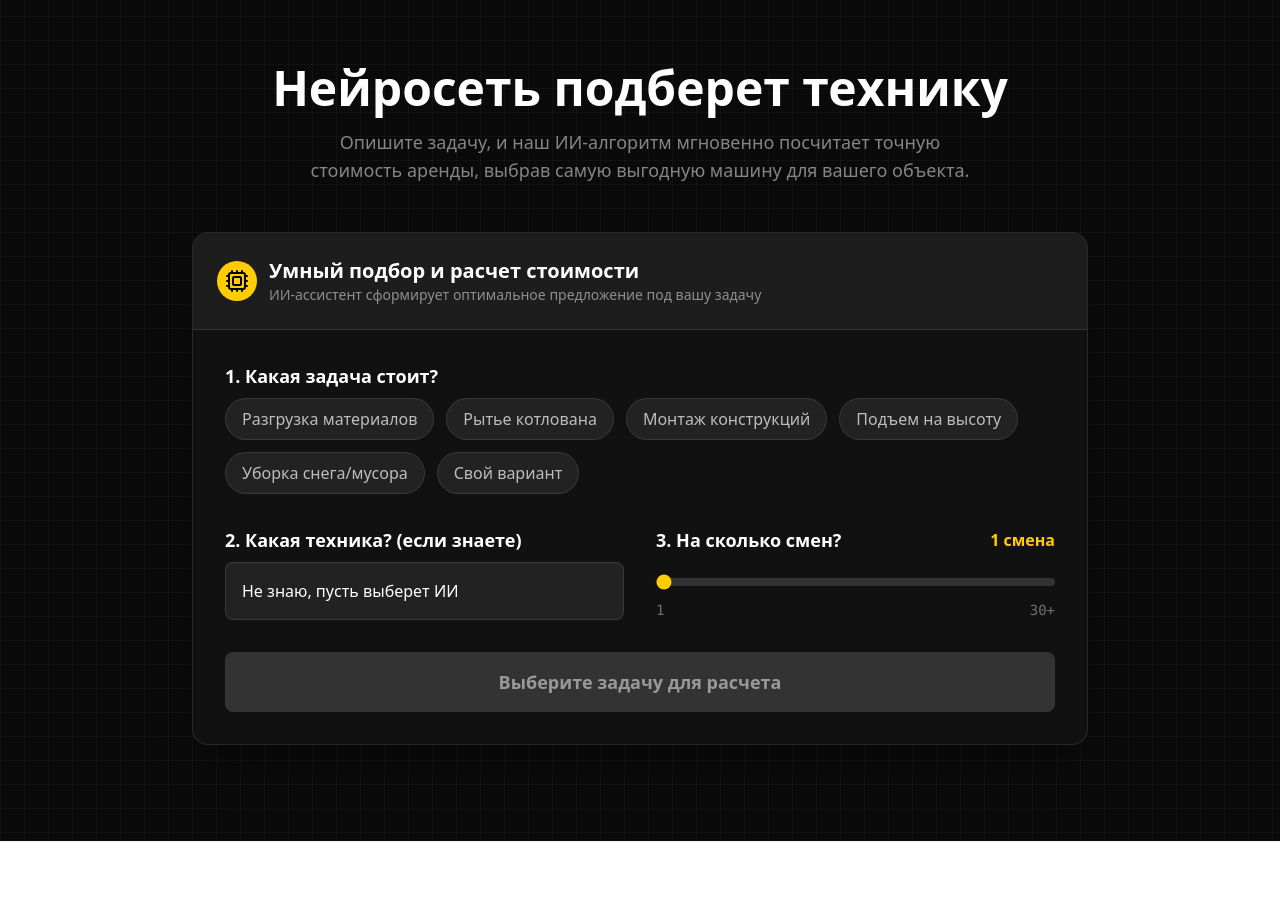
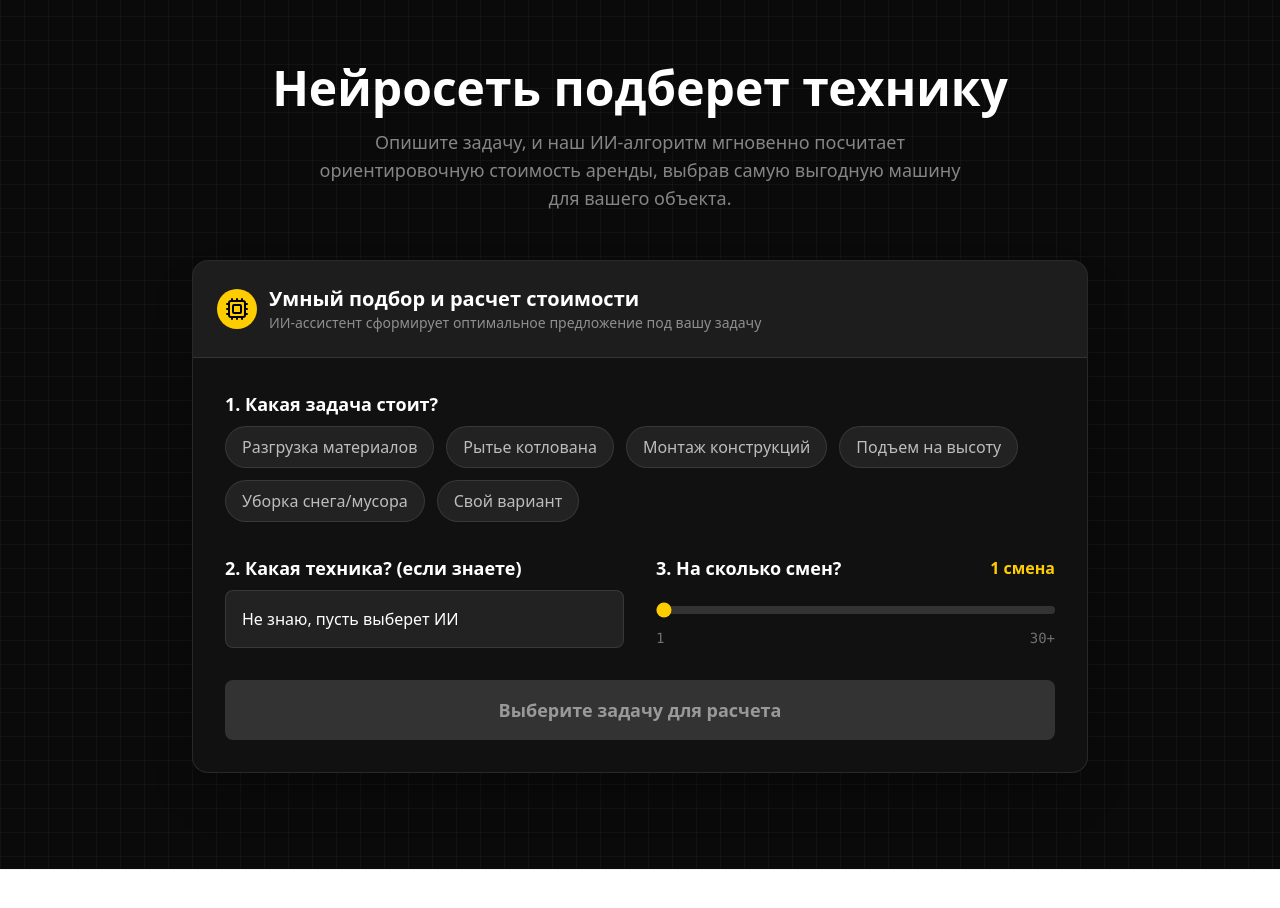
Before and after one commit to anonosya-ux/mosspecteh, a Next.js app: page / in a window 1280 px wide. Shown: the part 1800-2708 px from the top of the page. Built offline with nearby package versions, Linux system fonts and the light colour scheme.

Commit message:
Fix AI Calculator text: use estimated price instead of exact

```diff
--- a/src/app/page.tsx
+++ b/src/app/page.tsx
@@ -61,7 +61,7 @@ export default function Home() {
           <div className="text-center mb-12">
             <h2 className="text-3xl md:text-5xl font-black text-white mb-4">Нейросеть подберет технику</h2>
             <p className="text-lg text-white/50 max-w-2xl mx-auto">
-              Опишите задачу, и наш ИИ-алгоритм мгновенно посчитает точную стоимость аренды, выбрав самую выгодную машину для вашего объекта.
+              Опишите задачу, и наш ИИ-алгоритм мгновенно посчитает ориентировочную стоимость аренды, выбрав самую выгодную машину для вашего объекта.
             </p>
           </div>
           <AICalculator />
```
